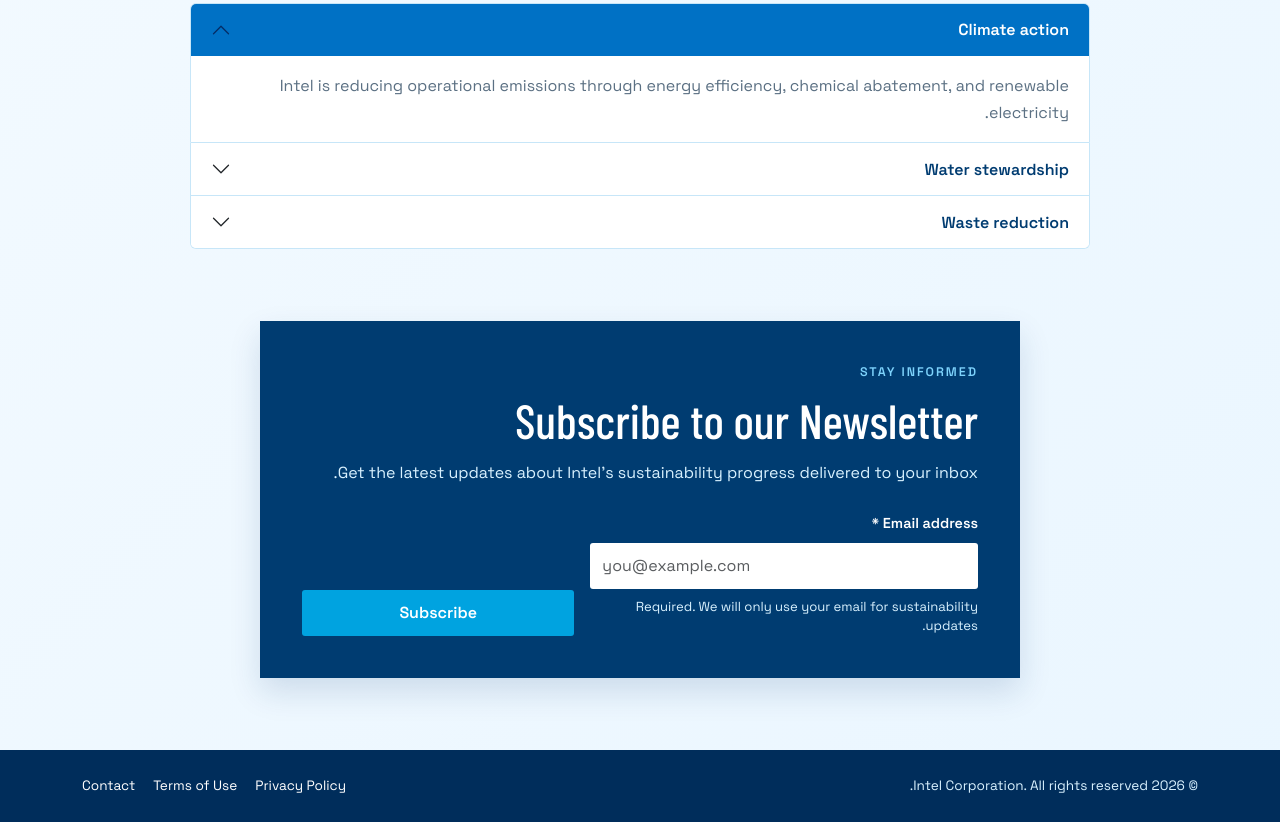
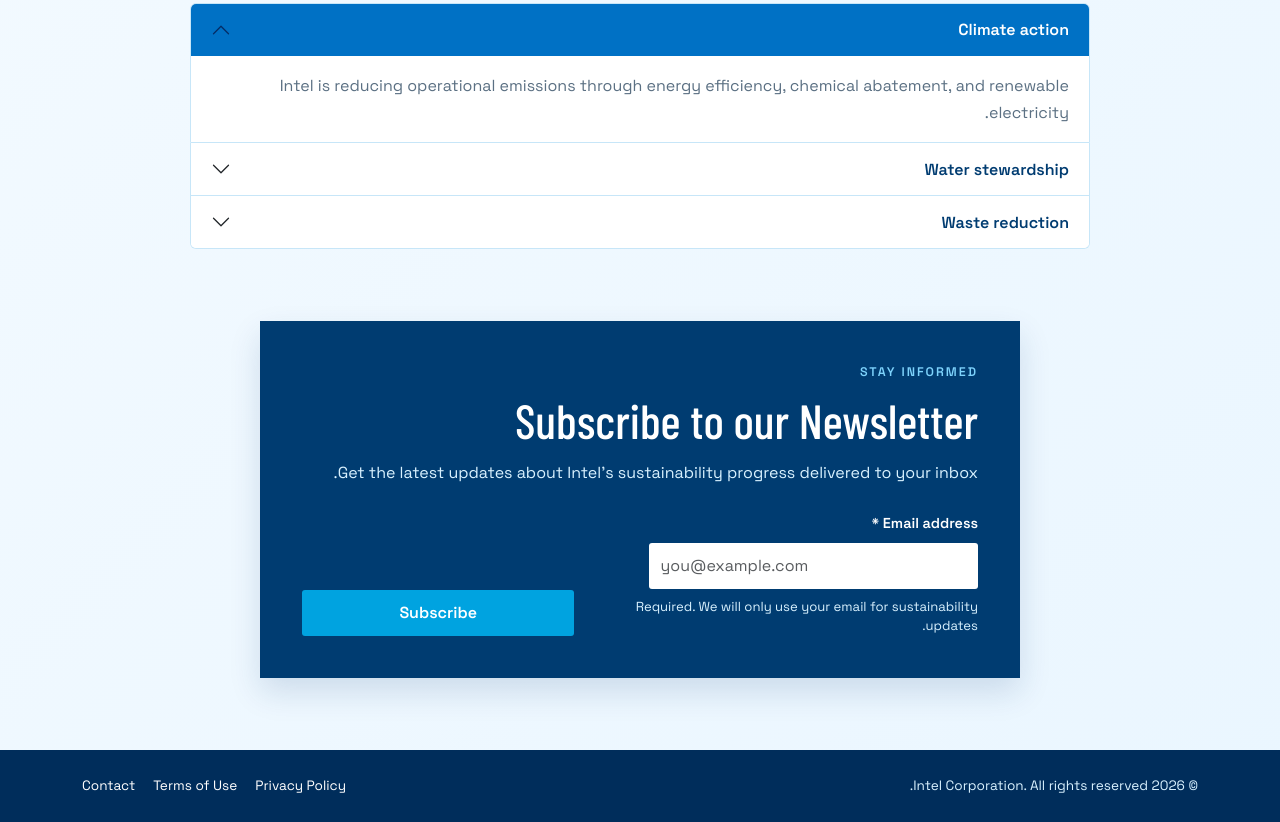
Before and after one commit to JonathanDiamantopoulos/03-prj-intel-website-localization, a plain HTML site: page index.html in a window 1280 px wide. Shown: the part 1677-2499 px from the top of the page. Drawn offline with nearby package versions, Linux system fonts and the light colour scheme.

Commit message:
Fixed subscription form formatting

```diff
--- a/index.html
+++ b/index.html
@@ -251,7 +251,7 @@
         <form class="row g-3 align-items-end" action="#" method="post" aria-describedby="newsletter-help">
           <div class="col-12 col-md-7">
             <label class="form-label" for="newsletter-email">Email address <span aria-hidden="true">*</span><span class="visually-hidden"> required</span></label>
-            <input class="form-control" type="email" id="newsletter-email" name="email" autocomplete="email" inputmode="email" placeholder="you@example.com" aria-describedby="newsletter-email-help" required />
+            <input class="form-control newsletter-email-input" type="email" id="newsletter-email" name="email" autocomplete="email" inputmode="email" placeholder="you@example.com" aria-describedby="newsletter-email-help" required />
             <div id="newsletter-email-help" class="form-text">Required. We will only use your email for sustainability updates.</div>
           </div>
           <div class="col-12 col-md-5">
--- a/style.css
+++ b/style.css
@@ -353,6 +353,12 @@ h1 {
 	box-shadow: 0 0 0 0.25rem rgba(125, 211, 252, 0.45);
 }
 
+@media (min-width: 768px) {
+	.newsletter-email-input {
+		width: 85%;
+	}
+}
+
 .newsletter-button {
 	min-height: 46px;
 	color: var(--white);
```
